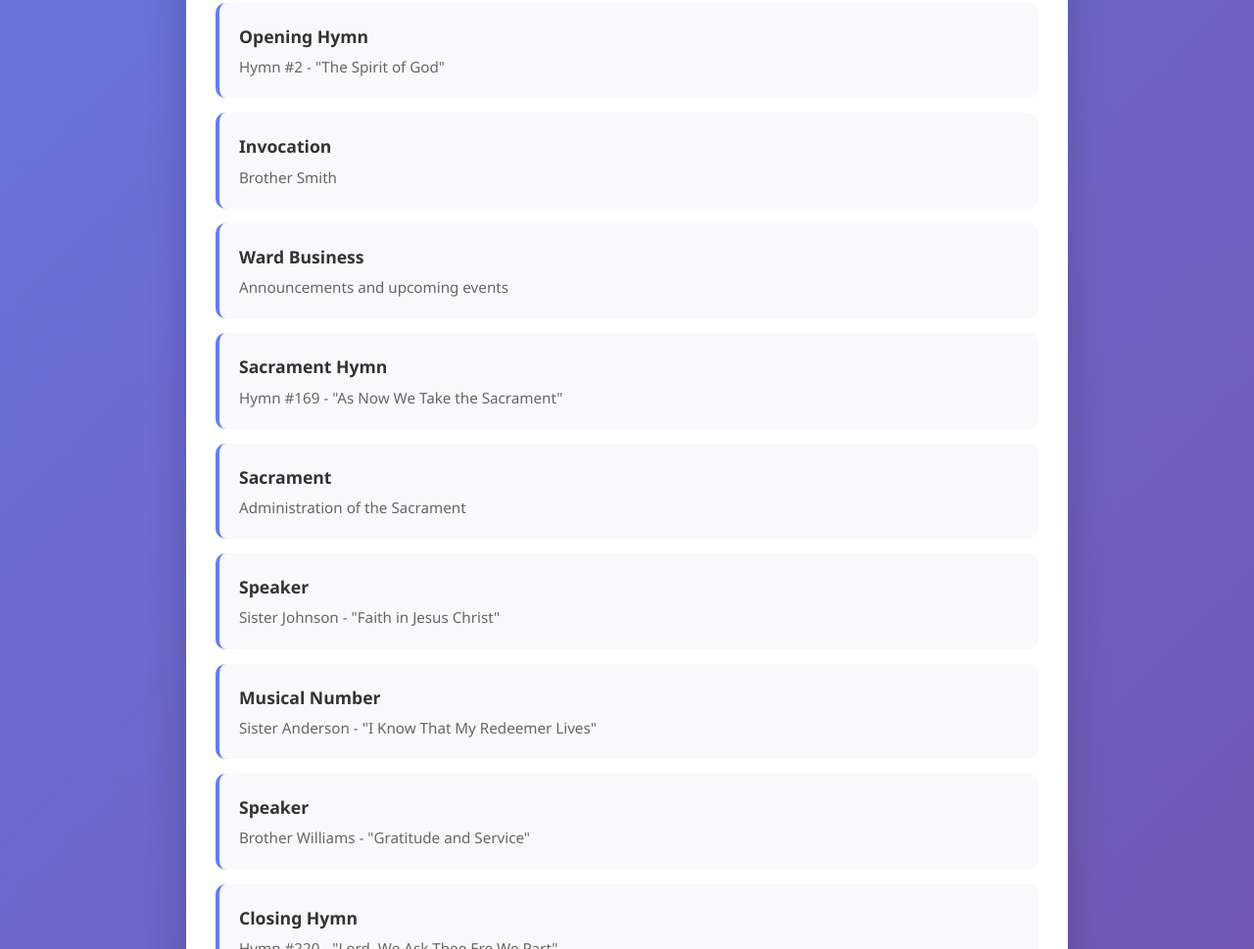
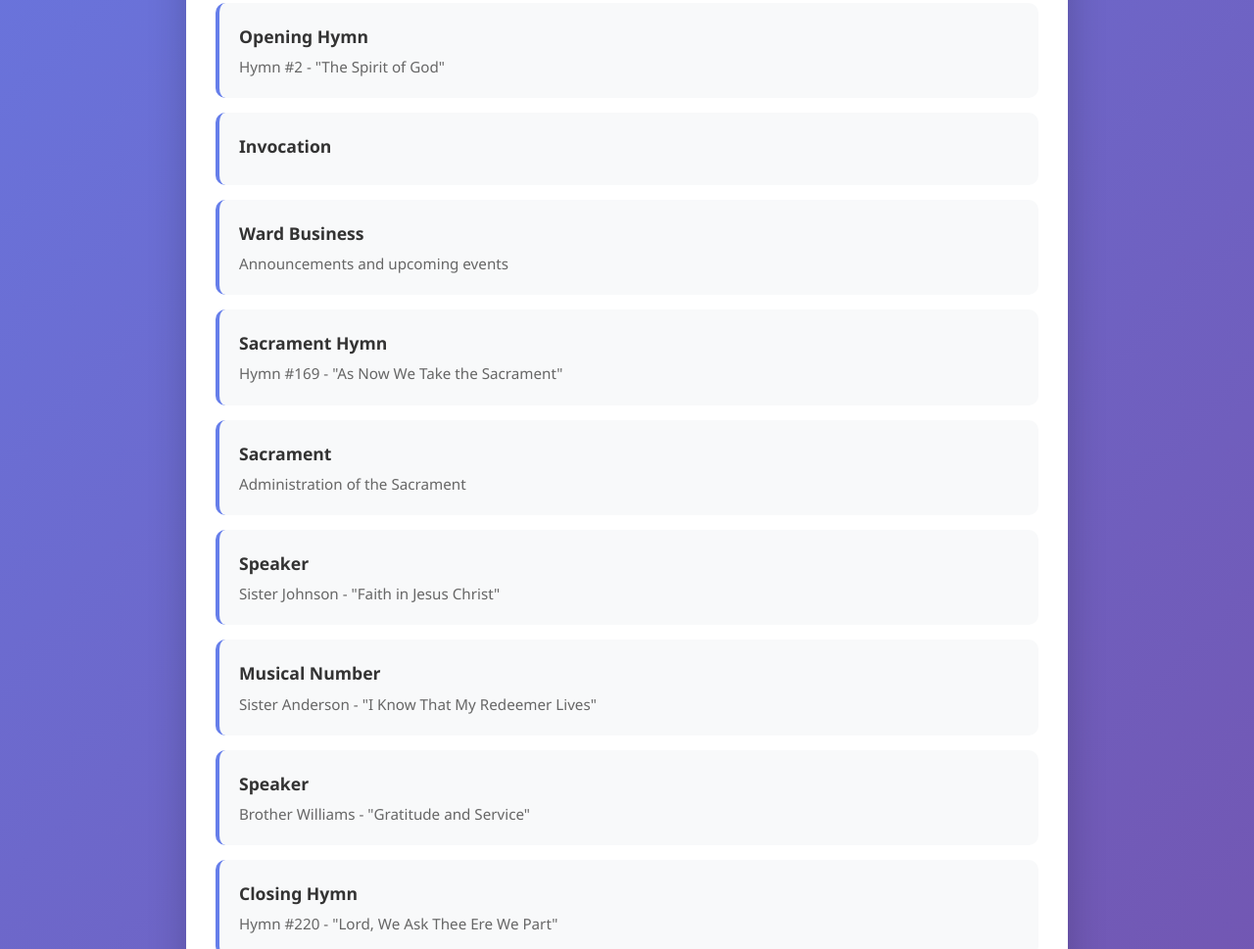
Before and after one commit to AMarkMartin/Madison-YSA-Agenda, a plain HTML site: page index.html in a window 1280 px wide. Shown: the part 872-1841 px from the top of the page at 98% size. Drawn offline with Linux system fonts and the light colour scheme.

Commit message:
Update agenda

```diff
--- a/index.html
+++ b/index.html
@@ -17,7 +17,6 @@
         <main>
         <section class="inspiration">
             <div class="inspiration-image">
-                    <!-- Replace with your own image URL or leave as placeholder -->
                 <div class="placeholder-image"></div>
             </div>
             <div class="inspiration-quote">
@@ -41,7 +40,7 @@
             <div class="agenda-item">
                 <div class="details">
                     <strong>Invocation</strong>
-                        <p>Brother Smith</p>
+                    <p></p>
                 </div>
             </div>
 
```
Lines whose indentation alone changed are shown as unchanged.
